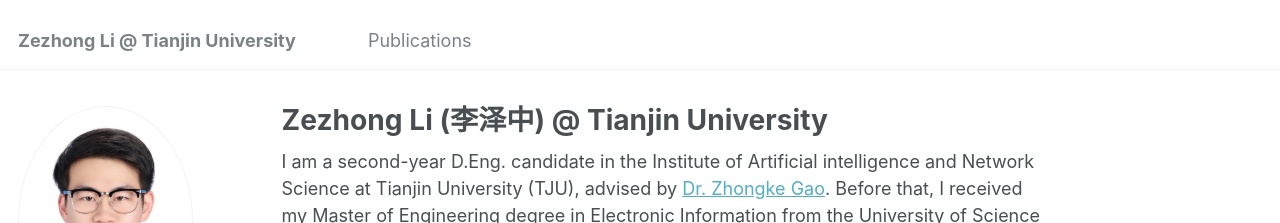
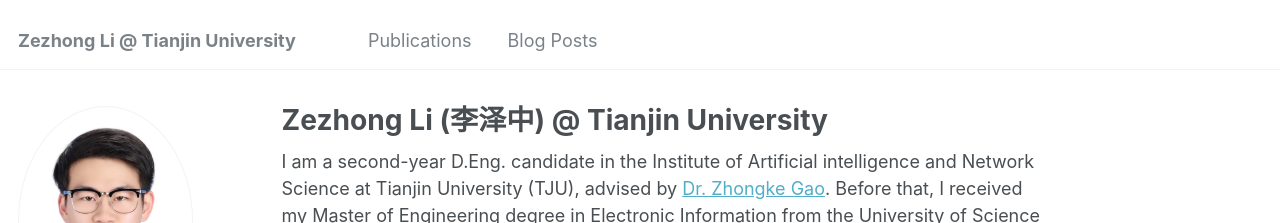
Before and after one commit to lzz19980125/lzz19980125.github.io, a Jekyll site: the page built from _pages/about.md, in a window 1280 px wide. Shown: the top 223 px of the page. Built offline with Jekyll 4.4.1, drawn with Linux system fonts in a browser that asks for light colours; some web fonts are replaced.

Commit message:
Update navigation.yml

```diff
--- a/_data/navigation.yml
+++ b/_data/navigation.yml
@@ -7,3 +7,5 @@
 main:
   - title: "Publications"
     url: /publications/
+  - title: "Blog Posts"
+    url: /publications/
```
